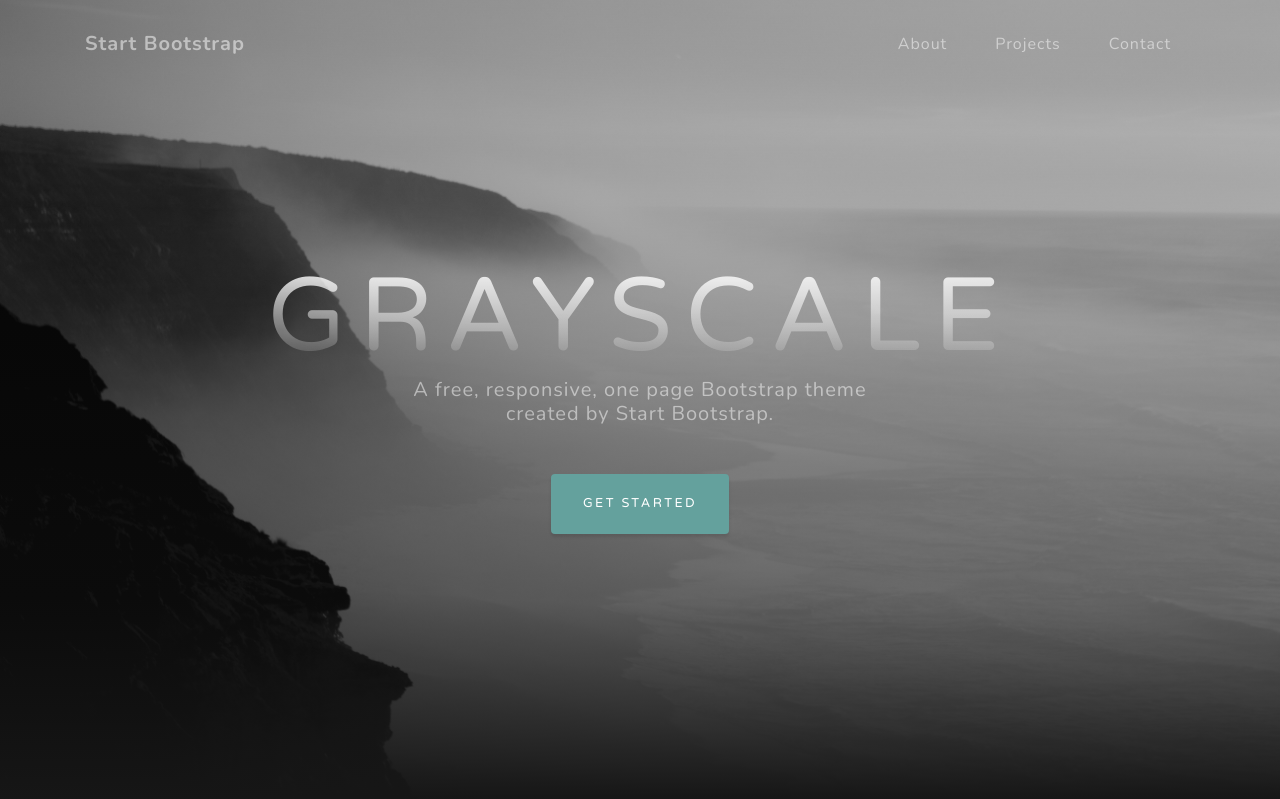
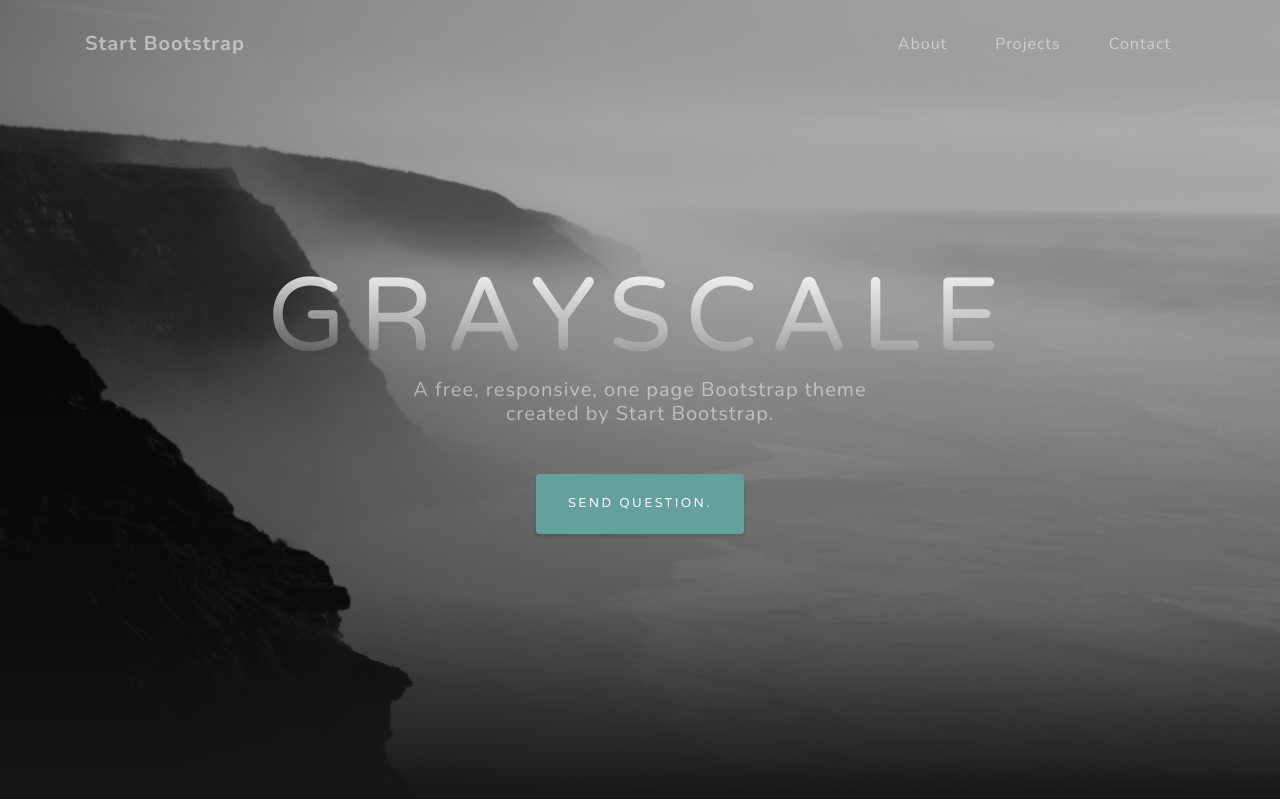
Before and after one commit to jTiKey/tarot, a Django app: page / in a window 1280 px wide. Shown: the top 799 px of the page. Run offline with Django 3.2, Linux system fonts and the light colour scheme; parts of the project's set-up code (start-up, migrations or seed data) failed here and were passed over; some libraries are stand-ins or nearby versions.

Commit message:
add from

```diff
--- a/config/urls.py
+++ b/config/urls.py
@@ -5,8 +5,10 @@ from django.contrib import admin
 from django.views.generic import TemplateView
 from django.views import defaults as default_views
 
+from tarot.readings.views import IndexView
+
 urlpatterns = [
-    path("", TemplateView.as_view(template_name="index.html"), name="home"),
+    path("", IndexView.as_view(), name="home"),
     path(
         "about/",
         TemplateView.as_view(template_name="pages/about.html"),
--- a/tarot/readings/views.py
+++ b/tarot/readings/views.py
@@ -1,3 +1,11 @@
 from django.shortcuts import render
+from django.views.generic import CreateView
 
-# Create your views here.
+from tarot.readings import forms
+from tarot.readings import models
+
+
+class IndexView(CreateView):
+    model = models.Reading
+    form_class = forms.ReadingForm
+    template_name = 'index.html'
--- a/tarot/templates/form.html
+++ b/tarot/templates/form.html
@@ -1,3 +1,6 @@
-<form method="post">
-    {{ form }}
+{% load static %}
+{% load crispy_forms_tags %}
+<form method="post" class="uniForm">
+  {{ form|crispy }}
+  <button type="submit" href="{% static '#about' %}" class="btn btn-primary js-scroll-trigger">Send question.</button>
 </form>
--- a/tarot/templates/index.html
+++ b/tarot/templates/index.html
@@ -56,7 +56,7 @@
         <div class="mx-auto text-center">
           <h1 class="mx-auto my-0 text-uppercase">Grayscale</h1>
           <h2 class="text-white-50 mx-auto mt-2 mb-5">A free, responsive, one page Bootstrap theme created by Start Bootstrap.</h2>
-          <a href="{% static '#about' %}" class="btn btn-primary js-scroll-trigger">Get Started</a>
+          {% include 'form.html' %}
         </div>
       </div>
     </header>
```
